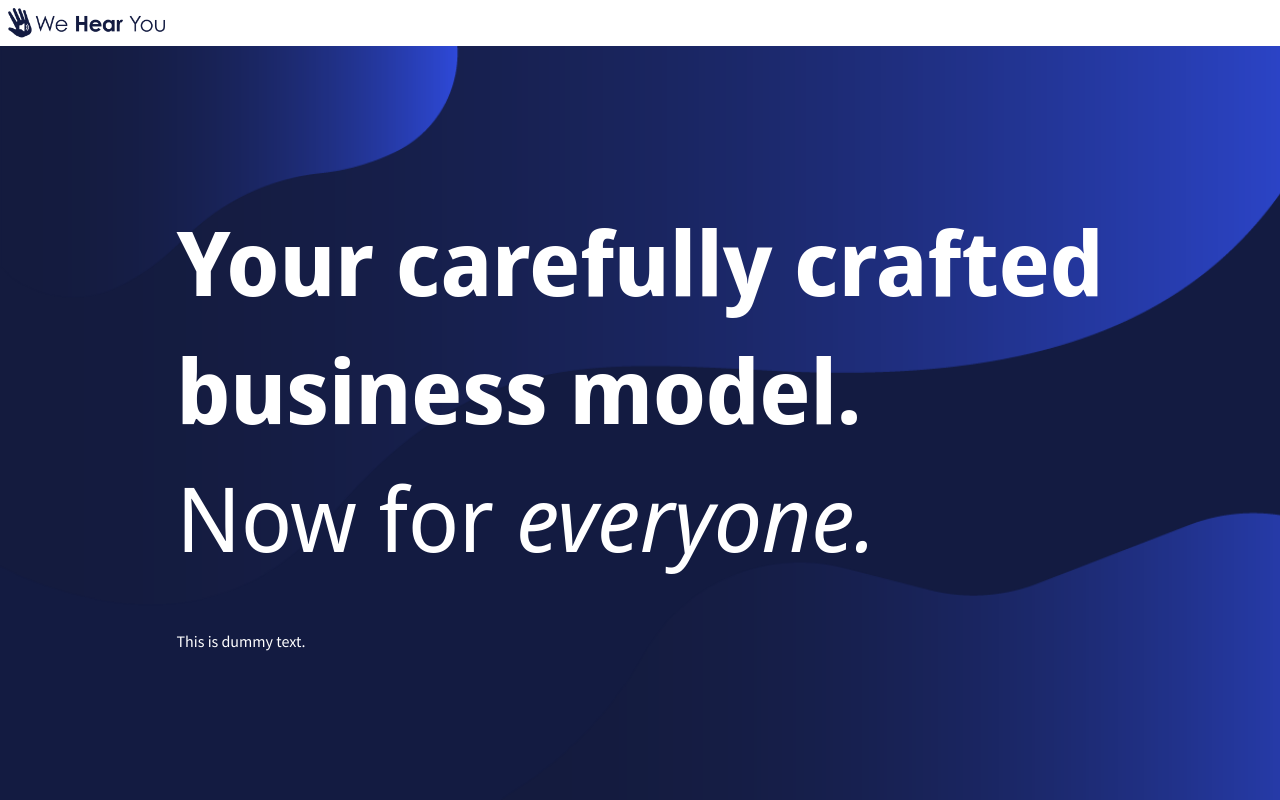
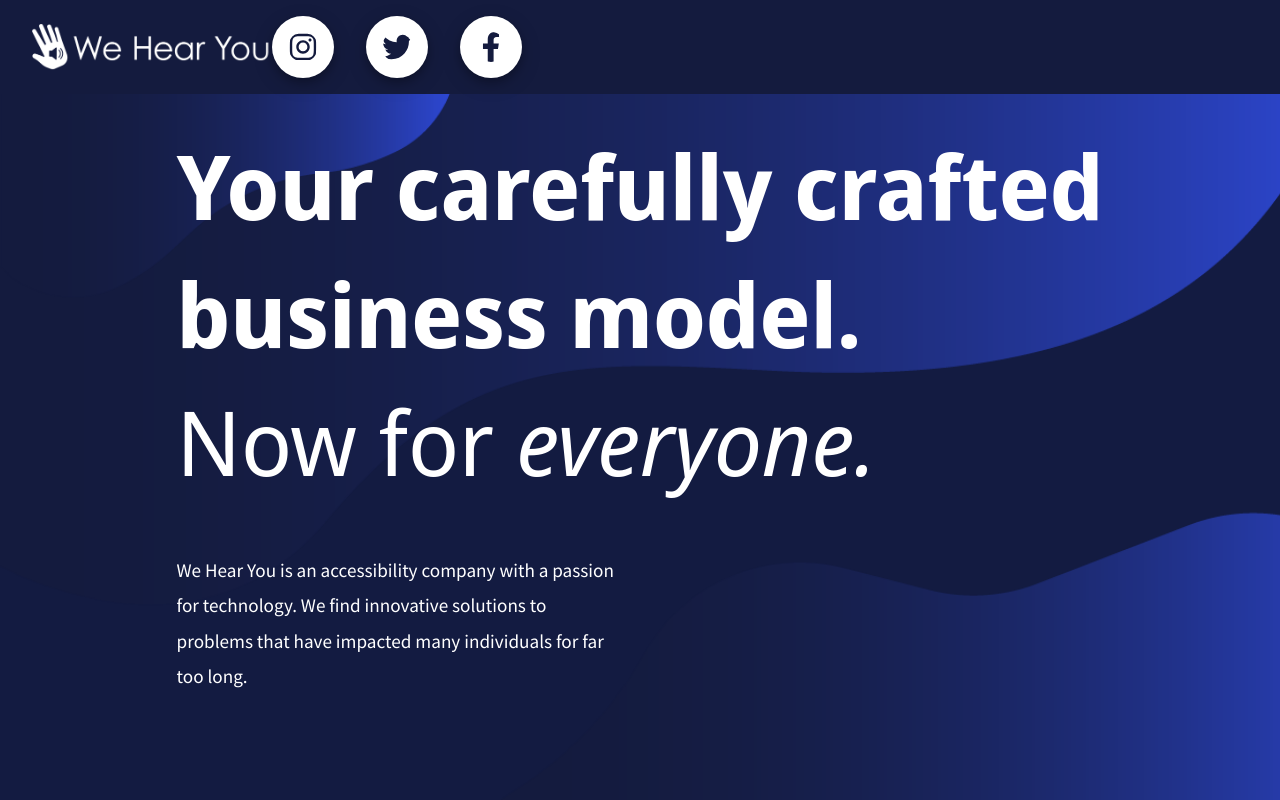
Before and after one commit to Ann-Schnabel/whyRedesign2021, a Gatsby site: page / in a window 1280 px wide. Built offline with nearby package versions, Linux system fonts and the light colour scheme; Gatsby itself is replaced by a stand-in of ours.

Commit message:
hero done

```diff
--- a/gatsby-config.js
+++ b/gatsby-config.js
@@ -44,5 +44,6 @@ module.exports = {
         display: "swap",
       },
     },
+    `gatsby-plugin-fontawesome-css`
   ],
 }
--- a/package.json
+++ b/package.json
@@ -10,6 +10,7 @@
     "@fortawesome/react-fontawesome": "^0.1.15",
     "autoprefixer": "^10.3.4",
     "gatsby": "^3.13.0",
+    "gatsby-plugin-fontawesome-css": "^1.1.0",
     "gatsby-plugin-google-fonts": "^1.0.1",
     "gatsby-plugin-image": "^1.13.0",
     "gatsby-plugin-manifest": "^3.13.0",
@@ -25,6 +26,7 @@
     "react": "^17.0.1",
     "react-dom": "^17.0.1",
     "react-helmet": "^6.1.0",
+    "react-icons": "^4.2.0",
     "styled-components": "^5.3.1",
     "styled-system": "^5.1.5",
     "tailwindcss": "^2.2.15"
--- a/src/components/Nav.js
+++ b/src/components/Nav.js
@@ -1,6 +1,7 @@
 import React from "react"
 import { Link } from "gatsby"
-import { FontAwesomeIcon } from '@fortawesome/react-fontawesome'
+import { FontAwesomeIcon } from "@fortawesome/react-fontawesome"
+import { FaFacebookF, FaTwitter, FaInstagram } from "react-icons/fa"
 
 import { Box } from "../components"
 
@@ -11,84 +12,43 @@ import flatLogoWhite from "../images/WHY_Logo_Horizontal_White-17.png"
 import stickerLogoWhite from "../images/WHY_Logo_Sticker-18.png"
 
 const Nav = () => {
-  const scrolled = useWindowScrollTop()
-  const windowWidth = useWindowWidth()
-
-  const small = windowWidth < 1000
-
   return (
     <nav>
       <Box
-        className="bg-transition"
-        display={small ? "block" : "flex"}
+        id="navContainer"
+        display="flex"
         position="fixed"
         top="0"
         left="0"
         right="0"
         zIndex="1"
-        py="2"
-        pl="2"
+        py="3"
+        pl="4"
         pr="4"
-        justifyContent="space-between"
         alignItems="center"
-        bg={scrolled && "white"}
+        width="100%"
+        className="bg-blue-500"
       >
+        <Box>
           <Link to="/">
             <img
-            src={
-              small
-                ? scrolled
-                  ? flatLogoBlue
-                  : flatLogoWhite
-                : scrolled
-                ? flatLogoBlue
-                : stickerLogoBlue
-            }
-            className="w-40 mx-auto"
+              src={flatLogoWhite}
+              className="w-60 mx-auto"
               alt="We Hear You Logo"
             />
           </Link>
-        {small ? (
-          <Box
-            bg="white"
-            className="box-shadow"
-            width="100%"
-            position="fixed"
-            display="flex"
-            bottom="0"
-            left="0"
-            right="0"
-            height="50px"
-          >
-            <Link
-              to="/"
-              className="hover:bg-orange-400 bg-orange-600 text-blue-500 w-1/2 font-bold text-center py-3"
-            >
-              Menu
-            </Link>
-            <Link
-              to="/"
-              className="hover:bg-orange-400 bg-orange-500 text-blue-500 w-1/2 font-bold text-center py-3"
-            >
-              Call to Action
-            </Link>
         </Box>
-        ) : (
-          <Box display="flex" alignItems="center">
-            {/* <Link to="/" className="text-white hover:underline mr-8">
-              Menu
-            </Link>
-            <Link to="/" className="text-white hover:underline mr-8">
-              Menu
-            </Link> */}
-            <Link
-              to="/"
-              className="hover:bg-orange-500 bg-white text-blue-500 font-bold py-2 px-4 rounded"
-            >
-              <FontAwesomeIcon icon="coffee" />
-            </Link>
+        <Box display="flex" width="250px" justifyContent="space-between" className="fixedMobileNav" overflow="visible">
+          <a target="_blank" rel="noreferrer" href="https://facebook.com">
+            <FaInstagram className="hover:bg-orange-500 bg-white text-blue-500 p-4 rounded-full box-shadow text-3xl box-content" />
+          </a>
+          <a target="_blank" rel="noreferrer" href="https://facebook.com">
+            <FaTwitter className="hover:bg-orange-500 bg-white text-blue-500 p-4 rounded-full box-shadow text-3xl box-content" />
+          </a>
+          <a target="_blank" rel="noreferrer" href="https://facebook.com">
+            <FaFacebookF className="hover:bg-orange-500 bg-white text-blue-500 p-4 rounded-full box-shadow text-3xl box-content" />
+          </a>
         </Box>
-        )}
       </Box>
     </nav>
   )
--- a/src/pages/index.js
+++ b/src/pages/index.js
@@ -21,21 +21,27 @@ const IndexPage = () => (
       display="flex"
       flexDirection="column"
       justifyContent="center"
+      pt="90px"
     >
       <Box
         maxWidth="1150px"
         mx="auto"
-        pt={["50px", null, null, "150px"]}
+        pt={[null, null, null, "25px"]}
         pb="100px"
-        px={["10px", null, "50px", "25px"]}
+        px={["25px", null, "50px", "25px"]}
       >
         <h1 className="text-white mb-12">
-          Your carefully crafted <br />business model. <br />
+          Your carefully crafted <br />
+          business model. <br />
           <span id="h1span">
             Now for <em>everyone.</em>
           </span>
         </h1>
-        <p className="text-white">This is dummy text.</p>
+        <p className="text-white max-w-4">
+          We Hear You is an accessibility company with a passion for technology.
+          We find innovative solutions to problems that have impacted many
+          individuals for far too long.
+        </p>
       </Box>
     </Box>
   </Layout>
--- a/src/styles/global.css
+++ b/src/styles/global.css
@@ -2,8 +2,20 @@
 @tailwind components;
 @tailwind utilities;
 
-.bg-transition {
+/* .bg-transition {
   transition: background-color 1s ease;
+} */
+
+.fixedMobileNav {
+  position: fixed;
+  bottom: 20px;
+  left: 0;
+  right: 0;
+  margin: auto;
+}
+
+.navContainer {
+  justify-content: center;
 }
 
 h1 {
@@ -20,11 +32,25 @@ h1 {
 
 p {
   font-family: "source sans pro", "sans-serif";
-  font-size: 1rem;
+  font-size: 1.2rem;
+  line-height: 2.2rem;
+  max-width: 450px;
 }
 
 .box-shadow {
   box-shadow: 0 4px 8px 0 rgba(0, 0, 0, 0.2), 0 6px 20px 0 rgba(0, 0, 0, 0.19);
+}
+
+@media only screen and (min-width: 600px) {
+  .fixedMobileNav {
+    position: static;
+    margin: inherit;
+  }
+
+  .navContainer {
+    justify-content: space-between;
+  }
+
 }
 
 @media only screen and (min-width: 700px) {
```
Also changed, not shown: 1 other file. Lines whose indentation alone changed are shown as unchanged.
